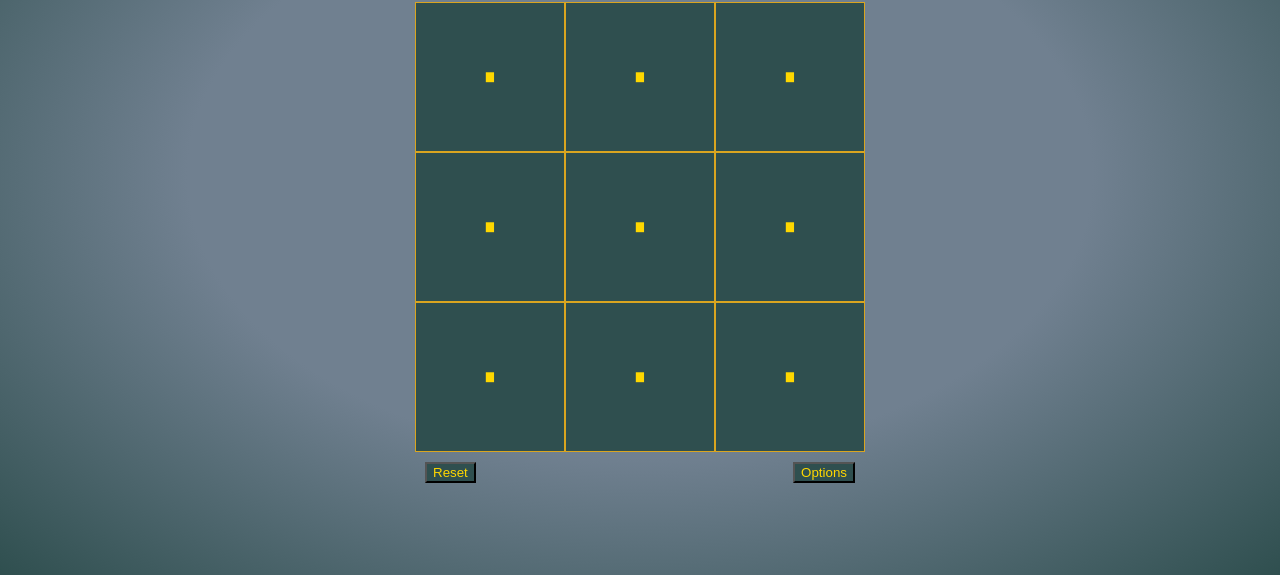
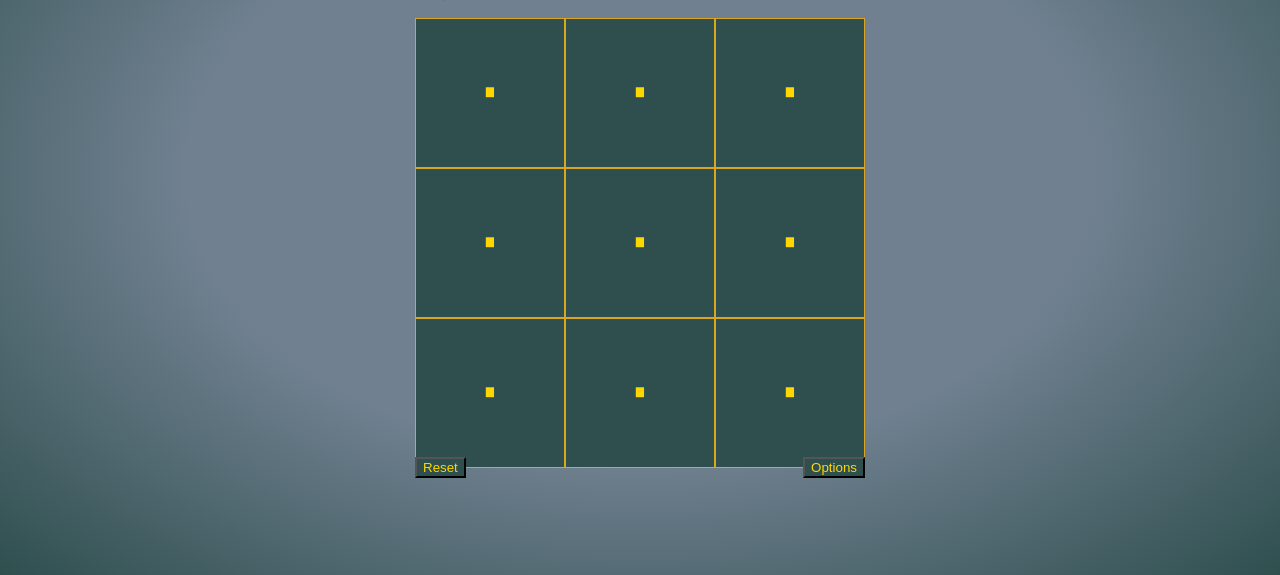
Before and after one commit to Astating/Tic-Tac-Toe-JS, a plain HTML site: page index.html in a window 1280 px wide. Shown: the part 225-800 px from the top of the page. Drawn offline with Linux system fonts and the light colour scheme.

Commit message:
test: options buttons with negative margin

```diff
--- a/style.css
+++ b/style.css
@@ -95,7 +95,11 @@ main > div {
 }
 
 footer {
-  padding: 10px;
+  margin: -11px 0 0;
+}
+
+footer button {
+  z-index:10;
 }
 
 button {
```
